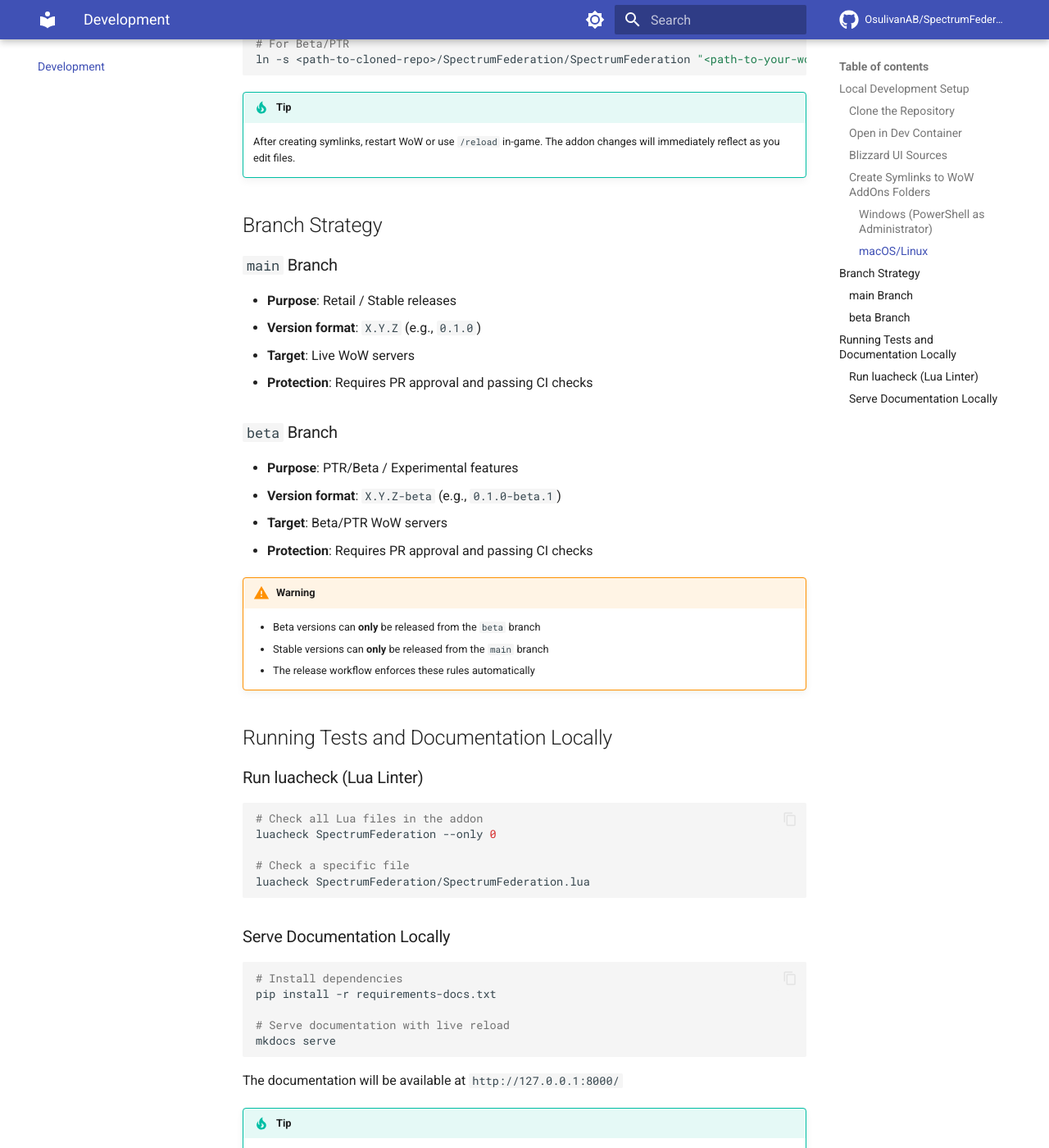
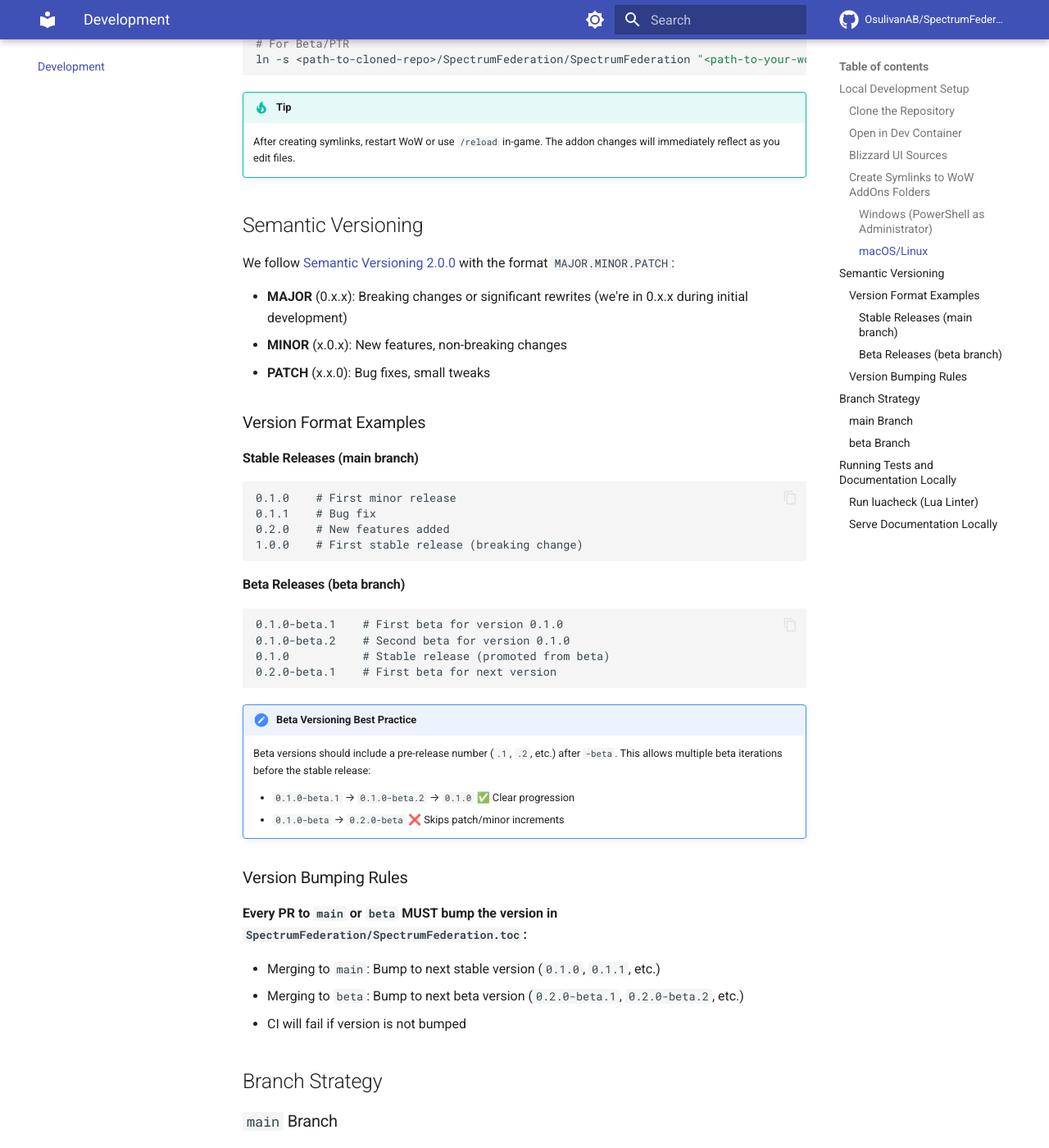
Before and after one commit to OsulivanAB/SpectrumFederation, an MkDocs documentation site: the page built from docs/development/index.md, in a window 1280 px wide and 1400 px high, scrolled down 1408 px. Shown: the whole window at 82% size. Built offline with MkDocs 1.6.1 and Material for MkDocs 9.7.7, drawn with Linux system fonts in a browser that asks for light colours; comment, search, counter and statistics services are not loaded.

Commit message:
feat: update version to 0.0.13-beta.1 and add semantic versioning guidelines

````diff
--- a/docs/development/index.md
+++ b/docs/development/index.md
@@ -57,6 +57,46 @@ ln -s <path-to-cloned-repo>/SpectrumFederation/SpectrumFederation "<path-to-your
 !!! tip
     After creating symlinks, restart WoW or use `/reload` in-game. The addon changes will immediately reflect as you edit files.
 
+## Semantic Versioning
+
+We follow [Semantic Versioning 2.0.0](https://semver.org/) with the format `MAJOR.MINOR.PATCH`:
+
+- **MAJOR** (0.x.x): Breaking changes or significant rewrites (we're in 0.x.x during initial development)
+- **MINOR** (x.0.x): New features, non-breaking changes
+- **PATCH** (x.x.0): Bug fixes, small tweaks
+
+### Version Format Examples
+
+#### Stable Releases (main branch)
+```
+0.1.0    # First minor release
+0.1.1    # Bug fix
+0.2.0    # New features added
+1.0.0    # First stable release (breaking change)
+```
+
+#### Beta Releases (beta branch)
+```
+0.1.0-beta.1    # First beta for version 0.1.0
+0.1.0-beta.2    # Second beta for version 0.1.0
+0.1.0           # Stable release (promoted from beta)
+0.2.0-beta.1    # First beta for next version
+```
+
+!!! note "Beta Versioning Best Practice"
+    Beta versions should include a pre-release number (`.1`, `.2`, etc.) after `-beta`. This allows multiple beta iterations before the stable release:
+
+    - `0.1.0-beta.1` → `0.1.0-beta.2` → `0.1.0` ✅ Clear progression
+    - `0.1.0-beta` → `0.2.0-beta` ❌ Skips patch/minor increments
+
+### Version Bumping Rules
+
+**Every PR to `main` or `beta` MUST bump the version in `SpectrumFederation/SpectrumFederation.toc`:**
+
+- Merging to `main`: Bump to next stable version (`0.1.0`, `0.1.1`, etc.)
+- Merging to `beta`: Bump to next beta version (`0.2.0-beta.1`, `0.2.0-beta.2`, etc.)
+- CI will fail if version is not bumped
+
 ## Branch Strategy
 
 ### `main` Branch
@@ -67,7 +107,7 @@ ln -s <path-to-cloned-repo>/SpectrumFederation/SpectrumFederation "<path-to-your
 
 ### `beta` Branch
 - **Purpose**: PTR/Beta / Experimental features
-- **Version format**: `X.Y.Z-beta` (e.g., `0.1.0-beta.1`)
+- **Version format**: `X.Y.Z-beta.N` (e.g., `0.1.0-beta.1`)
 - **Target**: Beta/PTR WoW servers
 - **Protection**: Requires PR approval and passing CI checks
 
````
Also changed, not shown: 1 other file.
